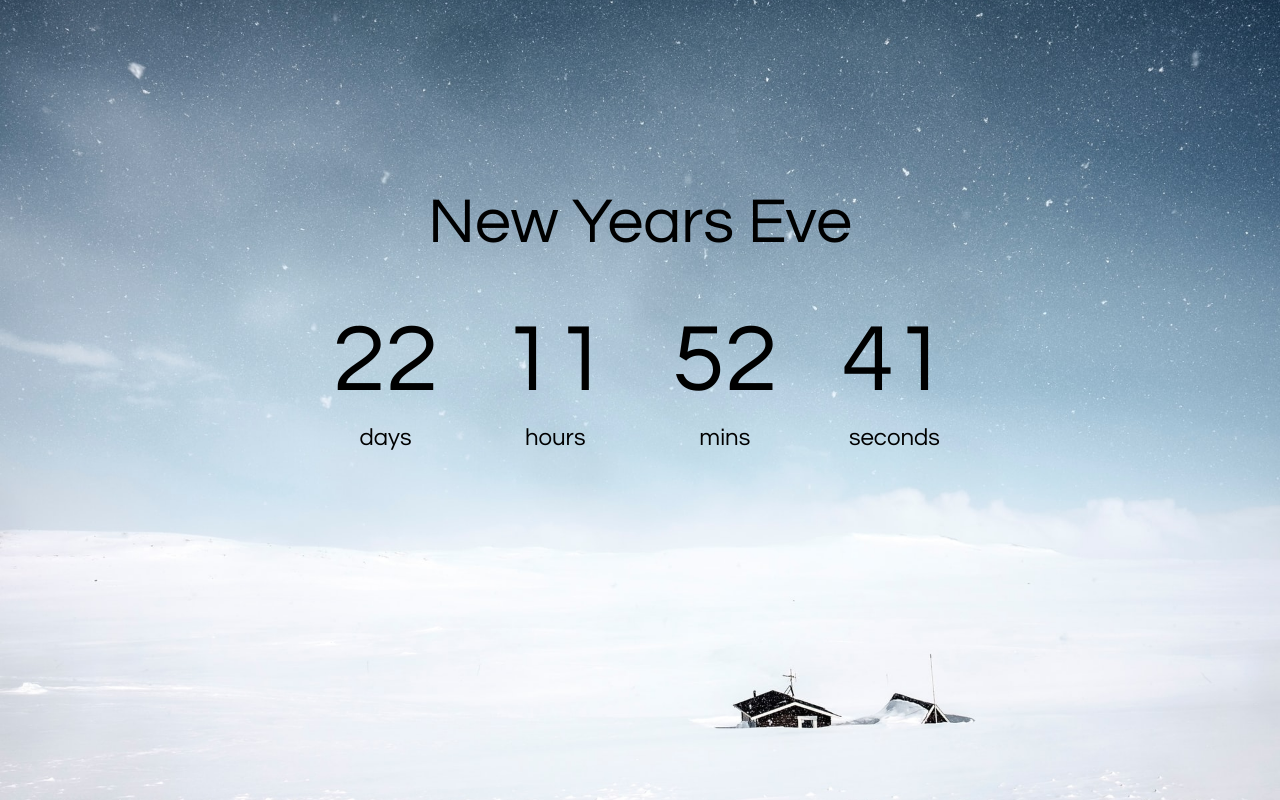
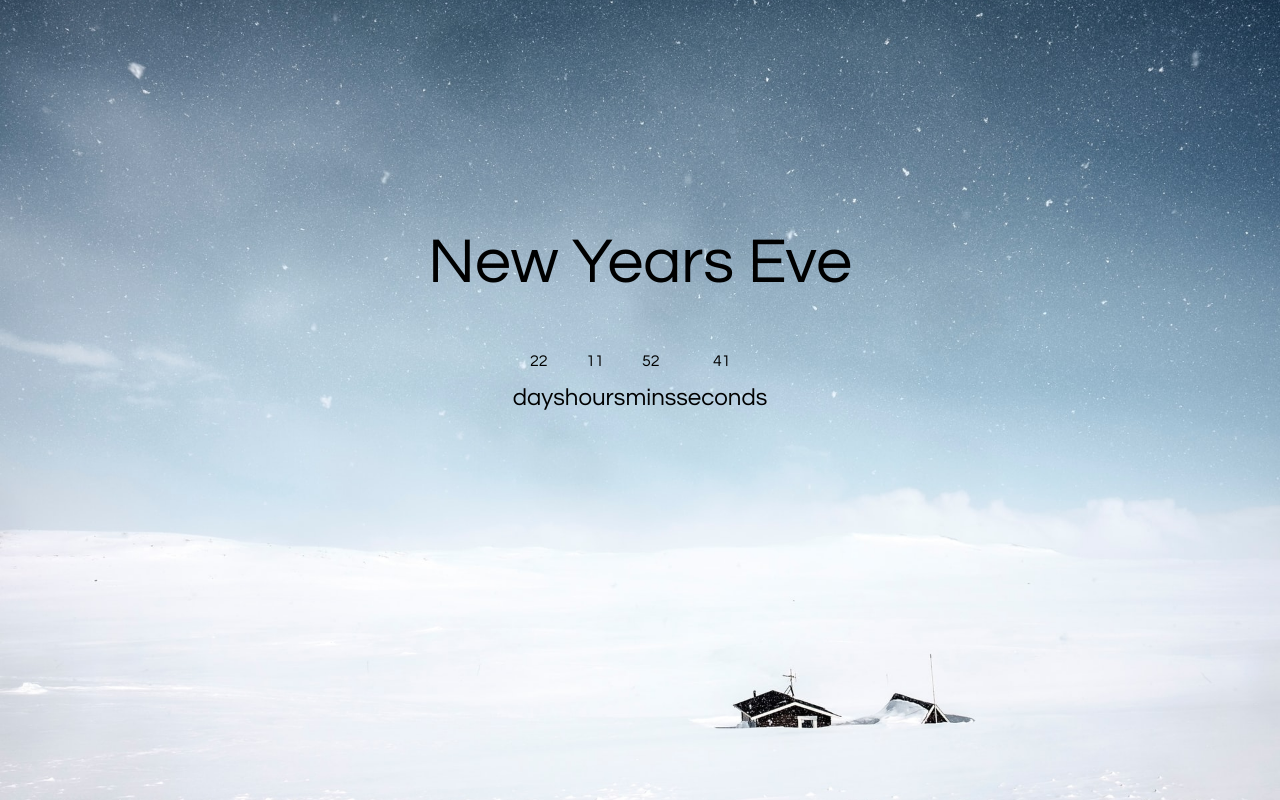
Before and after one commit to davidgrech/countdown-timer, a plain HTML site: page countdown-timer/index.html in a window 1280 px wide. Drawn offline with Linux system fonts and the light colour scheme.

Commit message:
Update index.html

```diff
--- a/countdown-timer/index.html
+++ b/countdown-timer/index.html
@@ -12,19 +12,19 @@
 
         <div class="countdown-container">
             <div class="countdown-el hours-c">
-                <p class="big-text" id="days">0</p>
+                <p class="text" id="days">0</p>
                 <span>days</span>
             </div>
             <div class="countdown-el hours-c">
-                <p class="big-text" id="hours">0</p>
+                <p class="text" id="hours">0</p>
                 <span>hours</span>
             </div>
             <div class="countdown-el hours-c">
-                <p class="big-text" id="mins">0</p>
+                <p class="text" id="mins">0</p>
                 <span>mins</span>
             </div>
             <div class="countdown-el hours-c">
-                <p class="big-text" id="seconds">0</p>
+                <p class="text" id="seconds">0</p>
                 <span>seconds</span>
             </div>
         </div>
```
